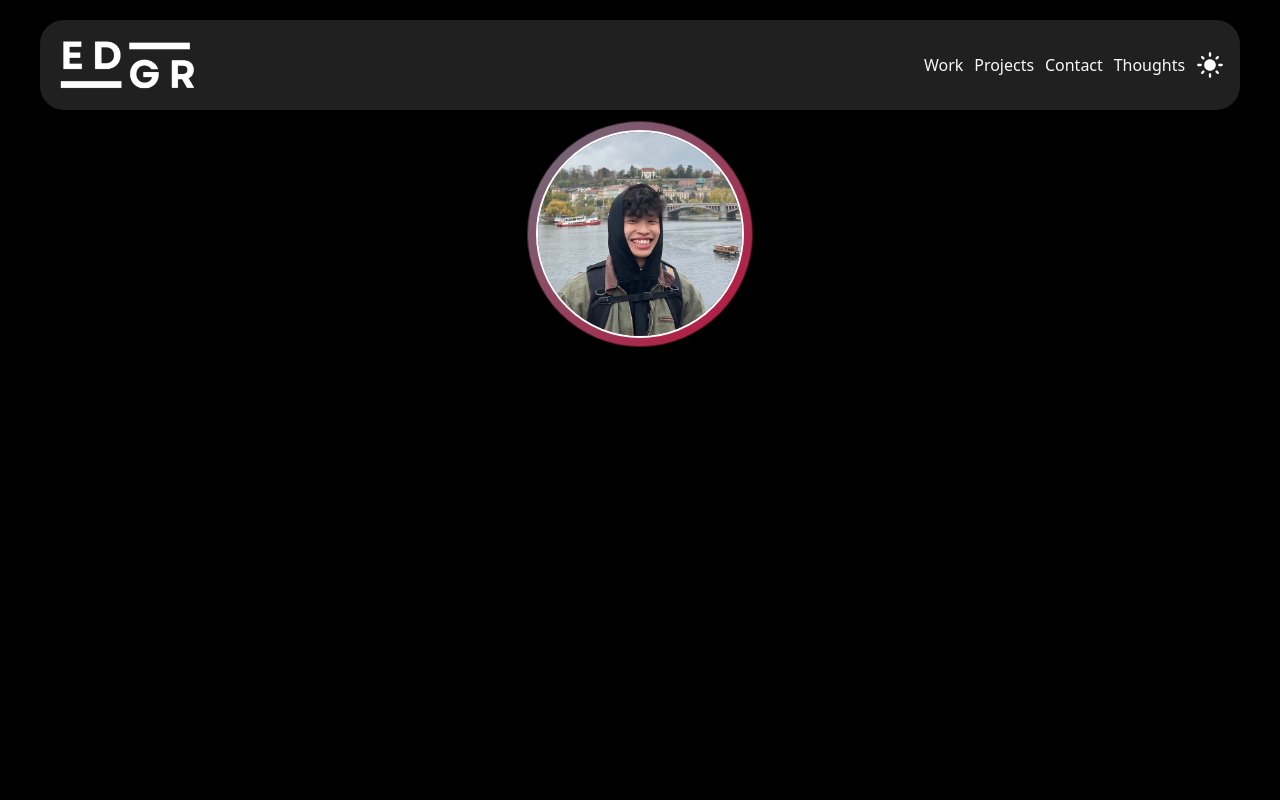
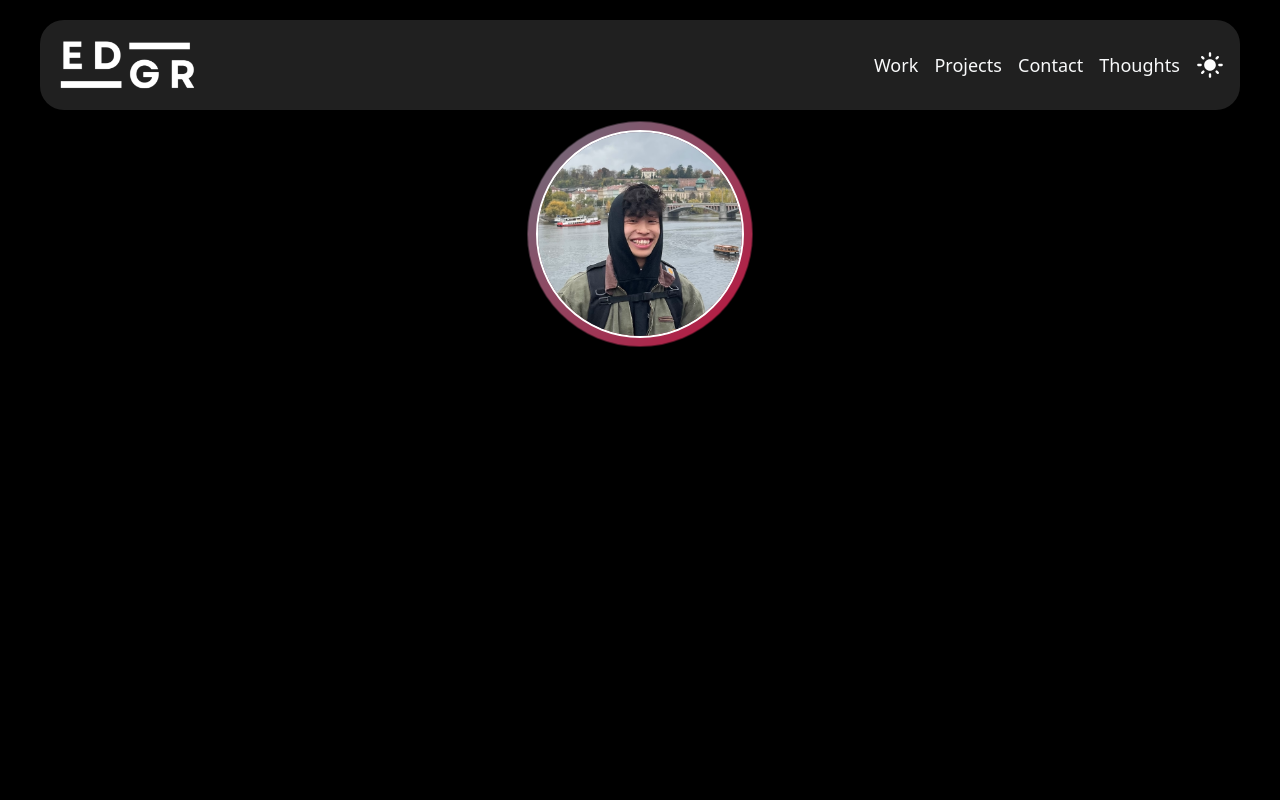
Before and after one commit to safarinexus/edgar-teong, a React (Vite) app: page / in a window 1280 px wide. Shown: the top 800 px of the page. Built offline with nearby package versions, Linux system fonts and the light colour scheme.

Commit message:
minor text size updates

```diff
--- a/src/components/Header/DesktopLinks.tsx
+++ b/src/components/Header/DesktopLinks.tsx
@@ -4,12 +4,10 @@ import { Link } from "react-router-dom"
 const DesktopLinks = () => {
     return (
         <>
-            <HashLink
-                to="/#work"
-            >Work</HashLink>
-            <HashLink to="/#projects">Projects</HashLink>
-            <HashLink to='/#contact'>Contact</HashLink>
-            <Link to='/thoughts'>Thoughts</Link>
+            <HashLink to="/#work" className="md:text-lg">Work</HashLink>
+            <HashLink to="/#projects" className="md:text-lg">Projects</HashLink>
+            <HashLink to='/#contact' className="md:text-lg">Contact</HashLink>
+            <Link to='/thoughts' className="md:text-lg">Thoughts</Link>
         </>
     )
 }
--- a/src/components/Header/Header.tsx
+++ b/src/components/Header/Header.tsx
@@ -28,7 +28,7 @@ const Header = ({ width }: Props) => {
                         className="min-w-20 md:w-32 lg:w-36 dark:invert select-none"
                     />
                 </HashLink>
-                <div id="nav-cluster" className="h-full w-[300px] justify-self-end flex items-center justify-between">
+                <div id="nav-cluster" className="h-full w-[350px] justify-self-end flex items-center justify-between">
                     { width > 640 ?
                         //you can eventually add active highlighting for links
                         <DesktopLinks /> :
```
